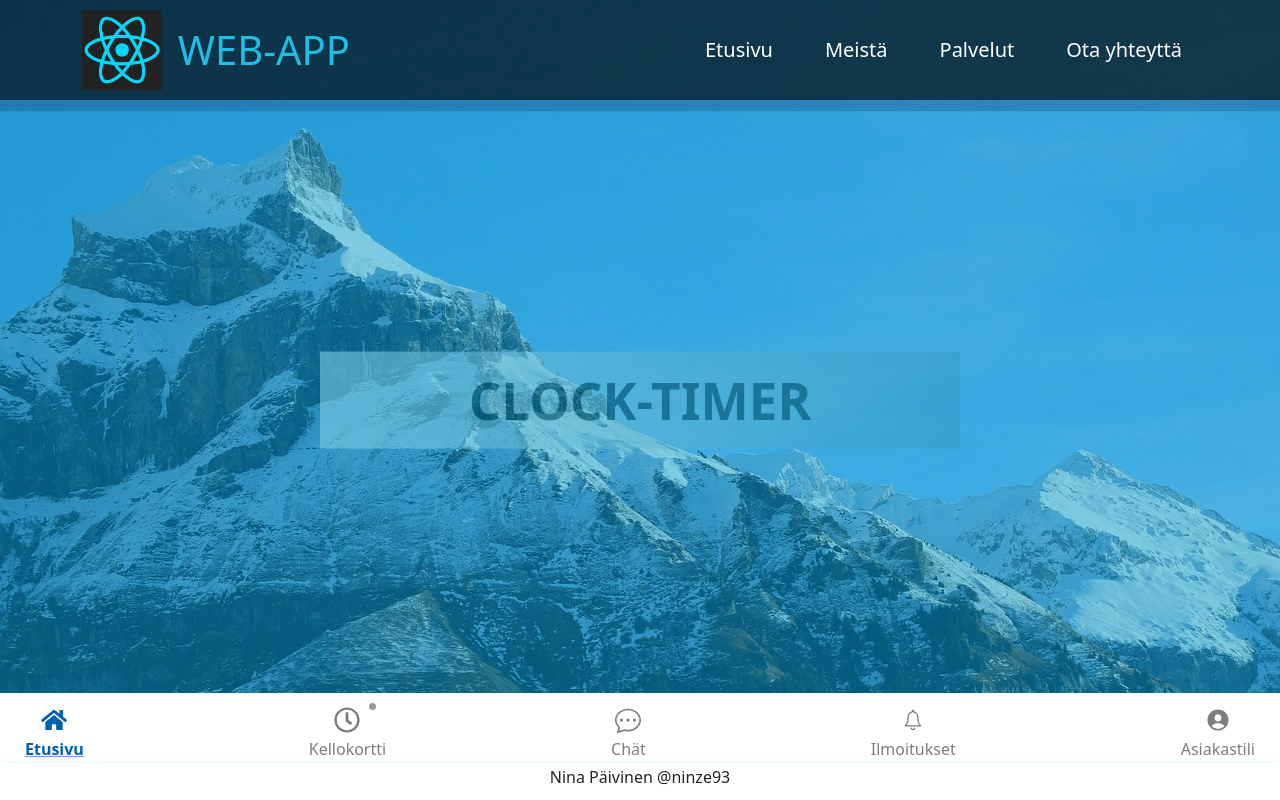
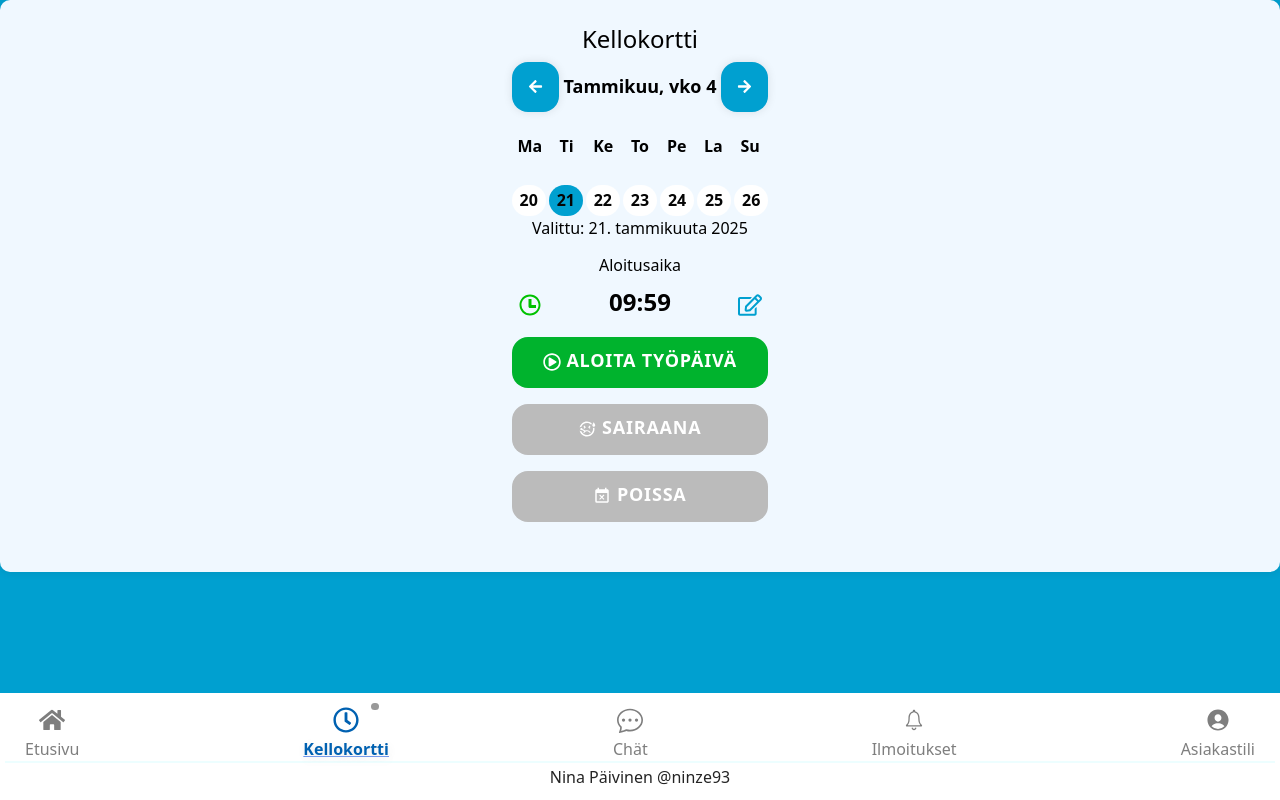
Before and after one commit to NinaPaivinen/NinaPaivinen.github.io, a React (Create React App) app: page /clock_timer in a window 1280 px wide. Built offline with nearby package versions, Linux system fonts and the light colour scheme; a web font is replaced by a local one.

Commit message:
Initial commit

```diff
--- a/src/App.js
+++ b/src/App.js
@@ -1,12 +1,12 @@
 import React, { useState, useEffect } from "react";
 import Preloader from "./components/PreLoader/Pre.js";
-import Navbar from "./components/Navbar/Navbar.js";
 import Footer from "./components/Footer/Footer.js";
 import ClockTimer from "./components/ClockTimer/ClockTimer.js";
 
 import Home from "./components/Home/Home";
 import {
-  HashRouter as Router,  // Muutettu BrowserRouter -> HashRouter
+
+  BrowserRouter as Router,
   Route,
   Routes,
   Navigate
@@ -29,7 +29,7 @@ function App() {
     <Router>
       <Preloader load={load} />
       <div className="App" id={load ? "no-scroll" : "scroll"}>
-        <Navbar />
+
         <main>
           <Routes>
             <Route path="/" element={<Home />} />
--- a/src/components/Footer/CSS/footer.css
+++ b/src/components/Footer/CSS/footer.css
@@ -15,7 +15,7 @@
     width: 100%;
     margin: 0px;
     background-color: rgb(255, 255, 255);
-    z-index: 9999999999999999999999999999999999;
+    z-index: 99999999 !important;
   }
 
   .green-ball {
--- a/src/components/Home/Cover.module.css
+++ b/src/components/Home/Cover.module.css
@@ -12,7 +12,6 @@
  left: 50%;
  transform: translate(-50%, -50%);
 
- opacity: 0.6 !important; /* 50% läpinäkyvä */
  z-index: 20 !important;
 }
 
@@ -22,7 +21,6 @@
   background-size: cover;
   position: relative;
   height: 800px;
-  opacity: 0.5;
   background-repeat: no-repeat;
   background-attachment: fixed;
   background-position: top center;
--- a/src/components/Navbar/CSS/navbar.css
+++ /dev/null
@@ -1,146 +0,0 @@
-
-.sticky {
-  background-color: #000000a9 !important;
-  transition: all 0.3s ease-out 0s !important;
-  opacity: 0.7;
-
-}
-
-.logo_font{
-  color: #1fbee6;
-  font-size: 5vh !important;
-}
-
-.navbar {
-
-  overflow-y: hidden !important;
-
-  overflow-x: hidden !important;
-  display: flex !important;
-  justify-content: space-between !important;
-  background-color: #000000a9 !important;
-  position: fixed !important;
-  transition: all 0.3s ease-out 0s !important;
-  padding: 0.3rem 2rem !important;
-  font-size: 1.2rem !important;
-  box-shadow: 0 1px 1px 10px rgba(9, 5, 29, 0.171) !important;
-}
-
-.navbar-toggler {
-  position: relative!important;
-
-  background-color: transparent !important;
-  border-color: transparent !important;
-}
-
-.navbar-toggler span {
-  display: block !important;
-  background-color: var(-- -medium-blue);
-  height: 4px !important;
-  width: 27px !important;
-  margin-top: 5px !important;
-  margin-bottom: 5px !important;
-  transform: rotate(0deg) !important;
-  left: 0 !important;
-  opacity: 1 !important;
-}
-
-.navbar-toggler:focus,
-.navbar-toggler:active {
-  outline: 0 !important;
-}
-
-.navbar-toggler span:nth-child(1),
-.navbar-toggler span:nth-child(3) {
-  transition: transform 0.35s ease-in-out !important;
-  transition: transform 0.35s ease-in-out !important;
-}
-
-.navbar-toggler:not(.collapsed) span:nth-child(1) {
-  position: absolute !important;
-  left: 12px !important;
-  top: 10px !important;
-  transform: rotate(135deg) !important;
-  opacity: 0.9 !important;
-}
-
-.navbar-toggler:not(.collapsed) span:nth-child(2) {
-  height: 12px !important;
-  visibility: hidden !important;
-  background-color: transparent !important;
-}
-
-.navbar-toggler:not(.collapsed) span:nth-child(3) {
-  position: absolute !important;
-  left: 12px !important;
-  top: 10px !important;
-  transform: rotate(-135deg) !important;
-  opacity: 0.9 !important;
-}
-
-  .navbar-nav .nav-item a::after {
-    display: none !important;
-  }
-
-.navbar-brand {
-  color: rgb(250, 250, 250) !important;
-}
-
-.logo {
-  width: auto !important;
-  height: 4em !important;
-}
-
-.navbar-nav .nav-link {
-  color: white !important;
-  font-size: 20px;
-  padding-right: 1rem !important;
-  padding-left: 1rem !important;
-}
-
-.nav-link {
-  padding: 0.8rem 1rem !important;
-}
-
-.navbar-nav .nav-item {
-  position: relative;
-  margin-left: 20px;
-}
-
-.navbar-nav .nav-item a {
-  font-weight: 400;
-  transition: all 0.3s ease-out 0s;
-  position: relative;
-  z-index: 1;
-}
-
-.navbar-nav .nav-item a:hover {
-  text-shadow: 0 0 10px #fff,
-  0 0 20px #fff, 0 0 30px #00b8e6,
-  0 0 40px #00b8e6, 0 0 50px #00b8e6,
-  0 0 60px #00b8e6, 0 0 70px #00b8e6;
-  transition: all 0.3s ease-out 0s;
-}
-
-@media (max-width: 767px) {
-  .nav-link {
-    padding: 0.7rem 1rem !important;
-  }
-  .navbar {
-    padding: 1rem 2rem !important;
-    font-size: 1.4rem !important;
-    background-color: #000000 !important;
-  }
-  .logo {
-    height: 6vh !important;
-    }
-    .logo_font{
-      visibility: hidden;
-    }
-}
-@media (max-width:400px) {
-  .navbar-toggler {
-    position: absolute!important;
-    margin-left: 200px !important;
-  }
-}
--- a/src/components/Navbar/Navbar.js
+++ /dev/null
@@ -1,114 +0,0 @@
-import React, { useState } from "react";
-import Navbar from "react-bootstrap/Navbar";
-import Nav from "react-bootstrap/Nav";
-import Container from "react-bootstrap/Container";
-import "./CSS/navbar.css"
-import { Link } from "react-router-dom";
-import Logo from "./pics/logo.png"
-
-function NavBar() {
-
-  const [expand, updateExpanded] = useState(false);
-  const [navColour, updateNavbar] = useState(false);
-
-  function scrollHandler() {
-    if (window.scrollY >= 20) {
-      updateNavbar(true);
-    } else {
-      updateNavbar(false);
-    }
-  }
-
-  window.addEventListener("scroll", scrollHandler);
-
-  window.onscroll = function() {scrollFunction()};
-
-function scrollFunction() {
-    if (document.body.scrollTop > 80 || document.documentElement.scrollTop > 80) {
-      document.getElementById("navbar").style.height = "60px";
-      if (window.matchMedia("(max-width: 600px)").matches) {
-        document.getElementById("navbar").style.height = "auto";
-        console.log("on alle ")
-      } else {
-        console.log("ei ole alle")
-      }
-    } else {
-      document.getElementById("navbar").style.height = "100px";
-      if (window.matchMedia("(max-width: 600px)").matches) {
-        document.getElementById("navbar").style.height = "auto";
-        console.log("on alle ")
-      } else {
-        console.log("ei ole alle")
-      }
-    }
-  }
-
-  return (
-    <Navbar id="navbar"
-      fixed="top"
-      expand="md"
-      className={navColour ? "sticky" : "navbar"}
-    >
-      <Container>
-        <Navbar.Brand href="/" className="d-flex">
-          <img src={Logo} className="img-fluid logo" alt="brand" />
-
-        </Navbar.Brand>  <span className="logo_font">WEB-APP</span>
-        <Navbar.Toggle
-          aria-controls="responsive-navbar-nav"
-          onClick={() => {
-            updateExpanded(expand ? false : "expanded");
-          }}
-        >
-          <span></span>
-          <span></span>
-          <span></span>
-        </Navbar.Toggle>
-        <Navbar.Collapse id="responsive-navbar-nav">
-          <Nav className="ms-auto" defaultActiveKey="#home">
-            <Nav.Item>
-              <Nav.Link as={Link} to="/" onClick={() => updateExpanded(false)}>
-             Etusivu
-              </Nav.Link>
-            </Nav.Item>
-
-            <Nav.Item>
-              <Nav.Link
-                as={Link}
-                to="/mina"
-                onClick={() => updateExpanded(false)}
-              >
-       Meistä
-              </Nav.Link>
-            </Nav.Item>
-
-
-            <Nav.Item>
-              <Nav.Link
-                as={Link}
-                to="/koodari"
-                onClick={() => updateExpanded(false)}
-              >
-  Palvelut
-              </Nav.Link>
-            </Nav.Item>
-
-            <Nav.Item>
-              <Nav.Link
-                as={Link}
-                to="/contact"
-                onClick={() => updateExpanded(false)}
-              >
- Ota yhteyttä
-              </Nav.Link>
-            </Nav.Item>
-
-
-          </Nav>
-        </Navbar.Collapse>
-      </Container>
-    </Navbar>
-  );
-}
-
-export default NavBar;
--- a/src/style.css
+++ b/src/style.css
@@ -38,6 +38,6 @@ background-color: #00a0d0;
 }
 
 .section {
-padding-top: 100px;
+padding-top: 25px;
 padding-bottom: 50px;
 }
```
Also changed, not shown: 3 other files (tests, documents, lock files or other folders).
